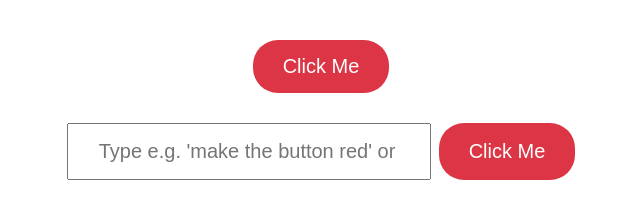
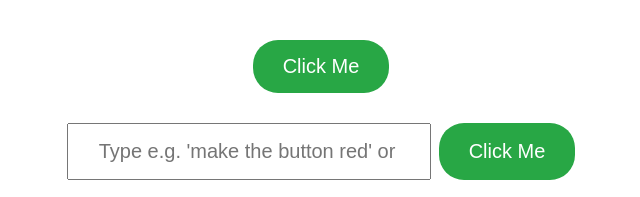
Before and after one commit to Arushi1088/Code-agent-test, a plain HTML site: page index.html in a window 1280 px wide. Shown: the whole page, without its empty margins (319-959 px from the left). Drawn offline with Linux system fonts and the light colour scheme.

Commit message:
Agent update: make the button green

```diff
--- a/index.html
+++ b/index.html
@@ -7,7 +7,7 @@
   <style>
     /* Button styling - currently red */
     .blue-button {
-      background-color: #DC3545;
+      background-color: #28A745;
       color: #FFF;
       border: none;
       padding: 15px 30px;
```
